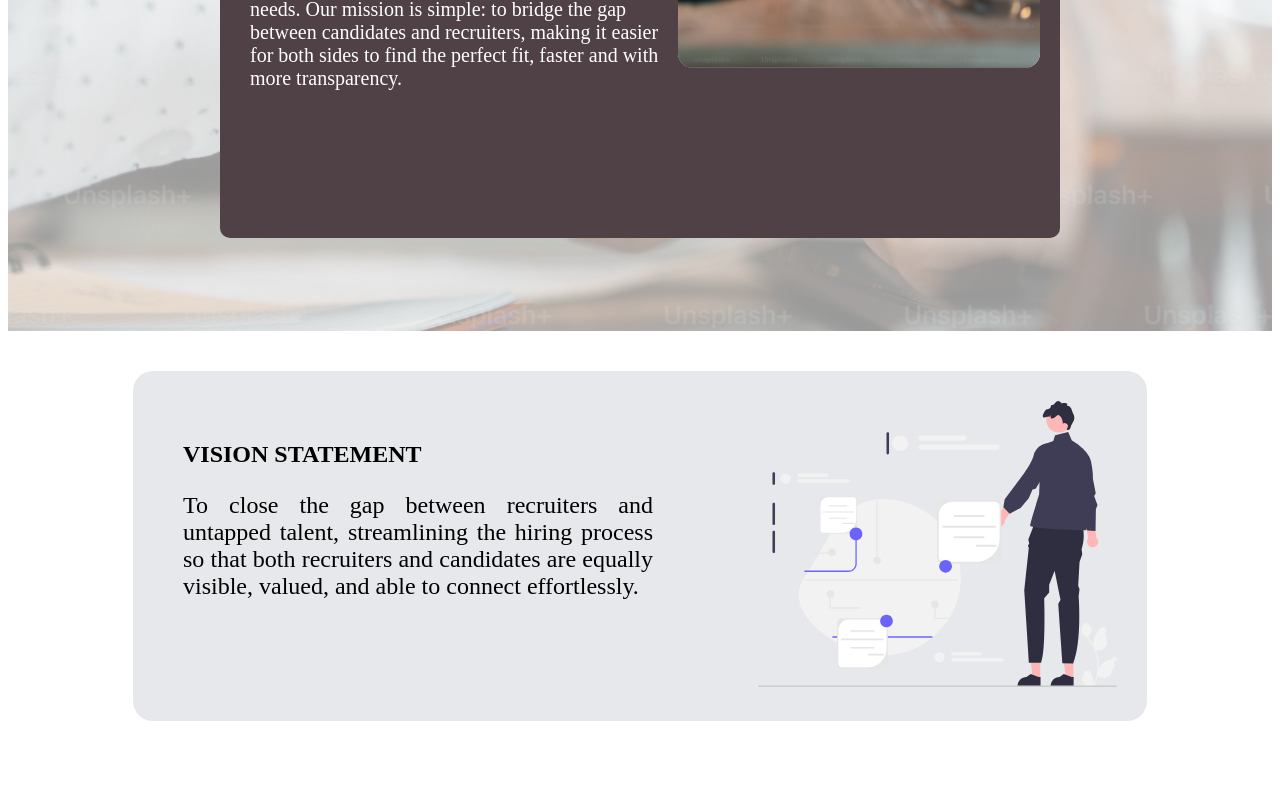
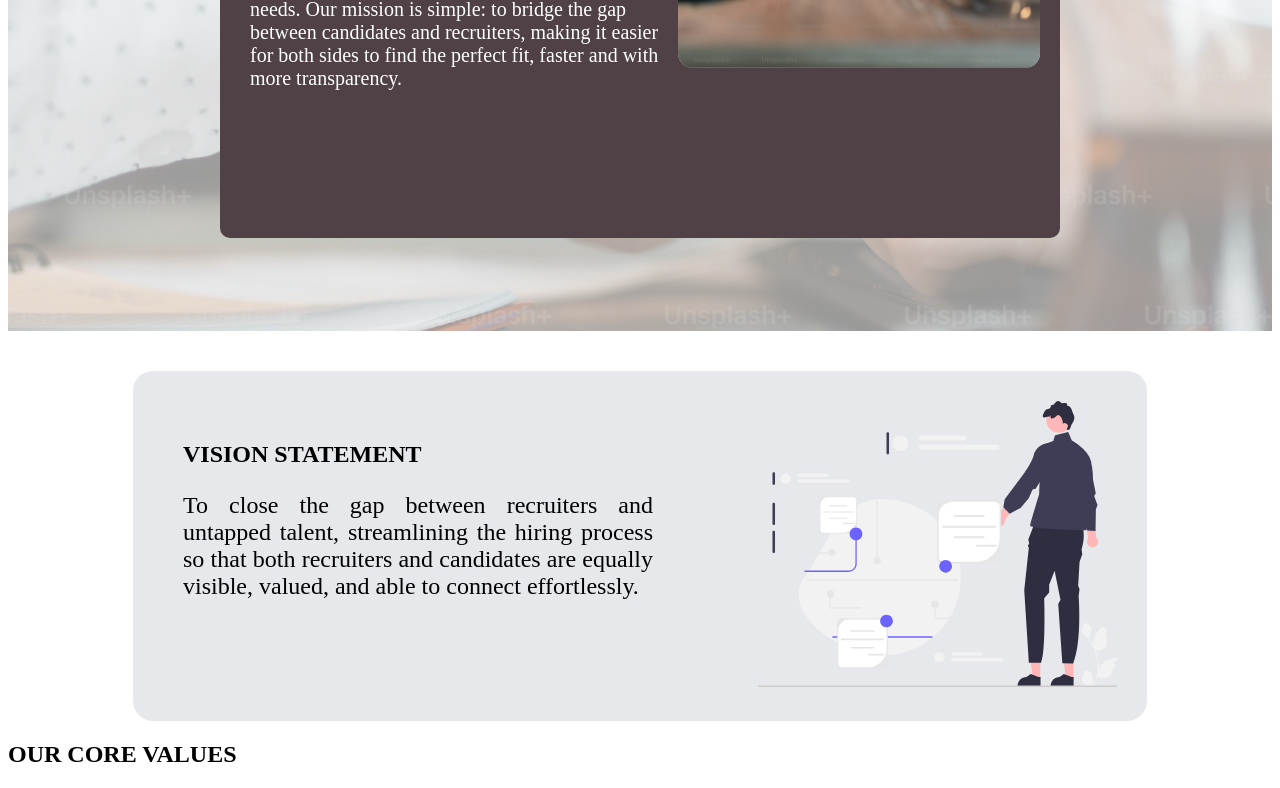
Before and after one commit to Yungflashh/recruiter2candidate, a React (Vite) app: page /aboutUs in a window 1280 px wide. Shown: the part 513-1301 px from the top of the page. Before the commit the page ends 1242 px from the top, so only its background shows below. Built offline with nearby package versions, Linux system fonts and the light colour scheme.

Commit message:
added core value styling

```diff
--- a/src/components/CoreValues.jsx
+++ b/src/components/CoreValues.jsx
@@ -3,7 +3,10 @@
 const CoreValues = () => {
   return (
     <div>
+        <div className="coreValue-text">
         <h2>OUR CORE VALUES</h2>
+        </div>
+
     </div>
   )
 }
--- a/src/pages/AboutPage.tsx
+++ b/src/pages/AboutPage.tsx
@@ -2,6 +2,7 @@
 import "../styles/AboutPage.css"
 import aboutImg from "../assets/aboutImg.svg"
 import Vision from '../components/Vision'
+import CoreValues from '../components/CoreValues'
 
 const AboutPage = () => {
   return (
@@ -25,6 +26,7 @@
             </div>
 
             <Vision/>
+            <CoreValues />
     </div>
   )
 }
```
Also changed, not shown: src/styles/CoreValues.css (added).
